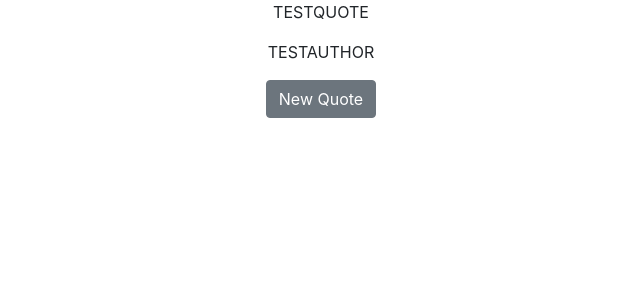
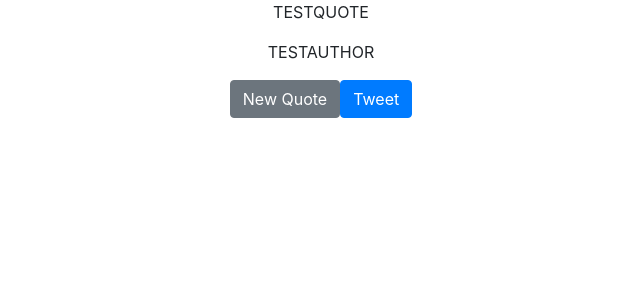
Before and after one commit to OddMagnet/Random-Quote-Machine, a React (Create React App) app: page / in a window 1280 px wide. Shown: the top 300 px of the page, without its empty margins (319-959 px from the left). Built offline with nearby package versions, Linux system fonts and the light colour scheme.

Commit message:
Add Twitter Button

```diff
--- a/src/components/QuoteBox.js
+++ b/src/components/QuoteBox.js
@@ -48,6 +48,9 @@ export default class QuoteBox extends Component {
                         <div id="new-quote" className="btn btn-secondary" onClick={this.getNewRandomQuote}>
                             New Quote
                         </div>
+                        <a id="tweet-quote" className="btn btn-primary" target="_blank" rel="noopener noreferrer" href={twitterLink}>
+                            Tweet
+                        </a>
                     </div>
                 </blockquote>
             </div>
```
